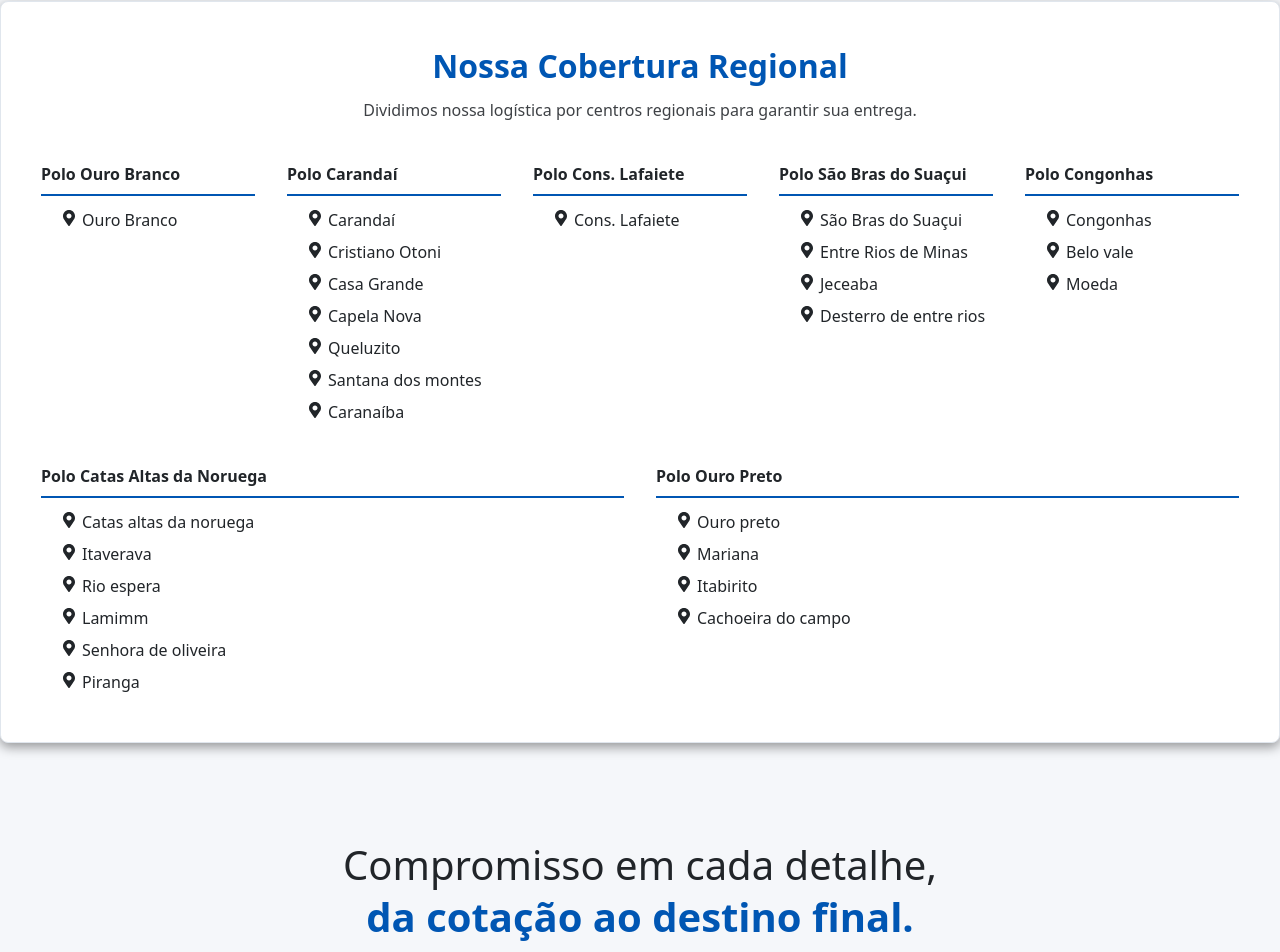
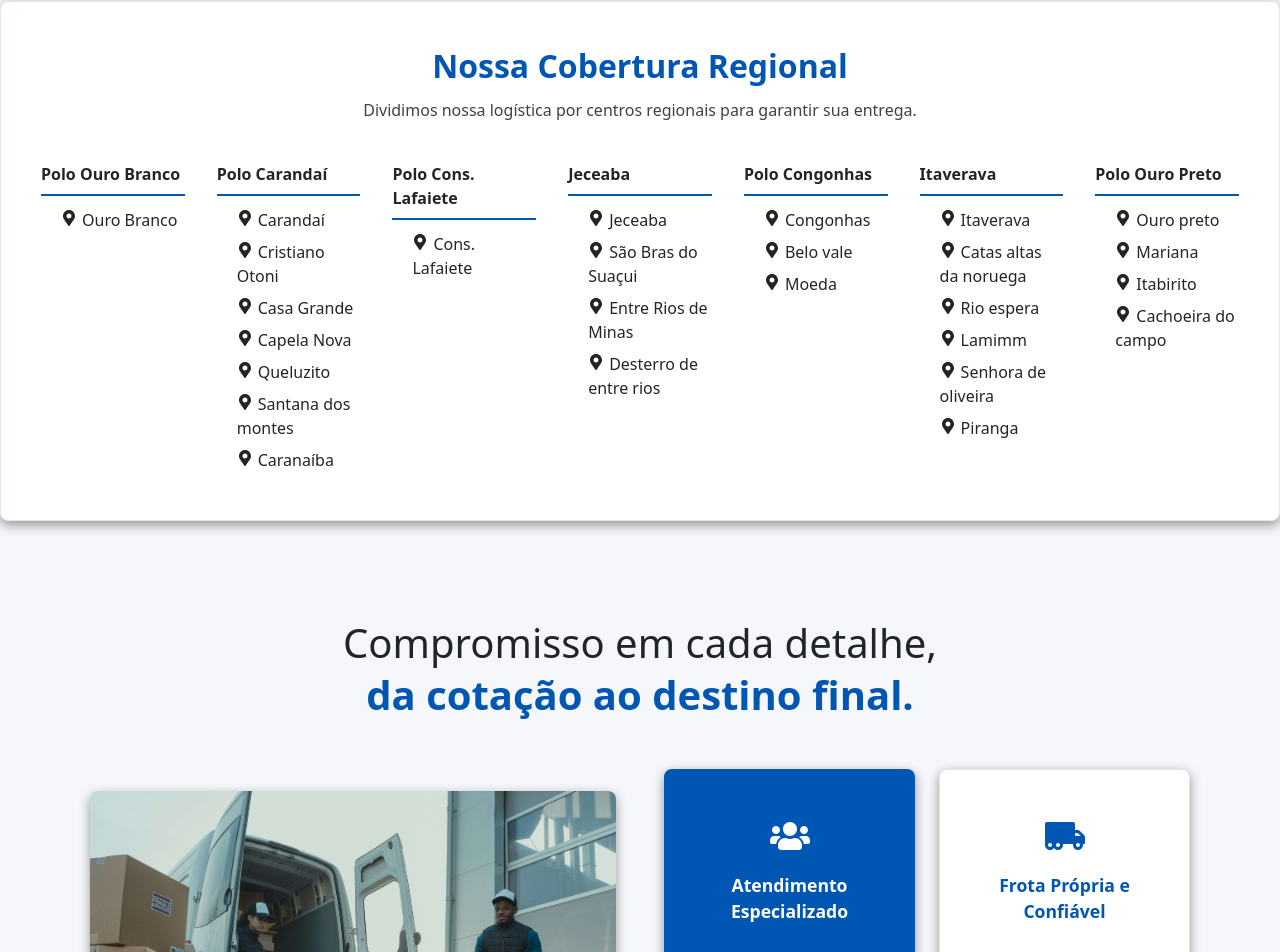
Before and after one commit to arturLoliveira/linhares-logistica, a React (Vite) app: page / in a window 1280 px wide. Shown: the part 1141-2093 px from the top of the page. Built offline with nearby package versions, Linux system fonts and the light colour scheme.

Commit message:
correção da seção de polos de atendimento

```diff
--- a/src/components/cities.tsx
+++ b/src/components/cities.tsx
@@ -16,16 +16,16 @@ const regioesData = [
     cidades: ['Cons. Lafaiete']
   },
   {
-    titulo: 'Polo São Bras do Suaçui',
-    cidades: ['São Bras do Suaçui','Entre Rios de Minas', 'Jeceaba', 'Desterro de entre rios']
+    titulo: 'Jeceaba',
+    cidades: ['Jeceaba','São Bras do Suaçui','Entre Rios de Minas', 'Desterro de entre rios']
   },
   {
     titulo: 'Polo Congonhas',
     cidades: ['Congonhas','Belo vale', 'Moeda']
   },
   {
-    titulo: 'Polo Catas Altas da Noruega',
-    cidades: ['Catas altas da noruega','Itaverava', 'Rio espera', 'Lamimm', 'Senhora de oliveira', 'Piranga']
+    titulo: 'Itaverava',
+    cidades: [,'Itaverava','Catas altas da noruega', 'Rio espera', 'Lamimm', 'Senhora de oliveira', 'Piranga']
   },
   {
     titulo: 'Polo Ouro Preto',
--- a/src/index.css
+++ b/src/index.css
@@ -177,7 +177,7 @@ body {
 
 .atuacao-grid {
   display: flex;
-  flex-wrap: wrap;
+
   justify-content: space-between;
   gap: 2rem;
   text-align: left;
```
